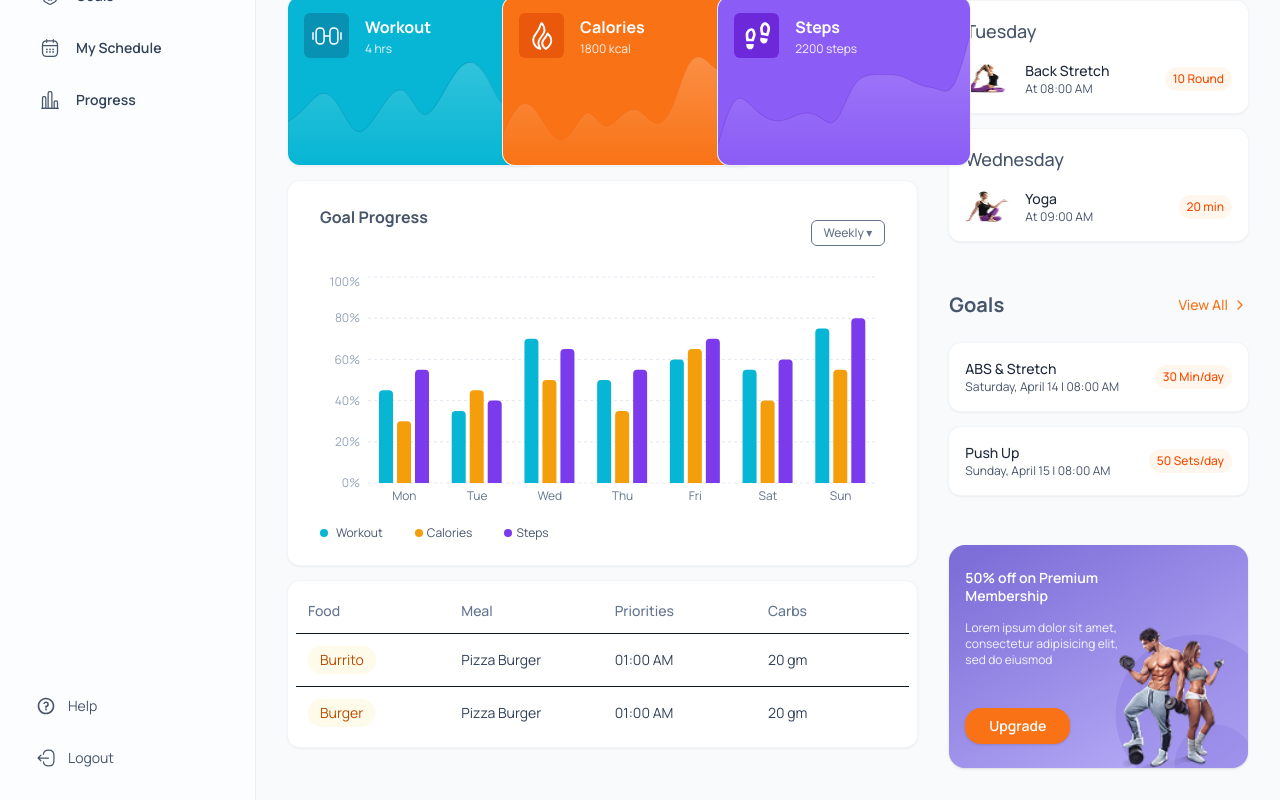
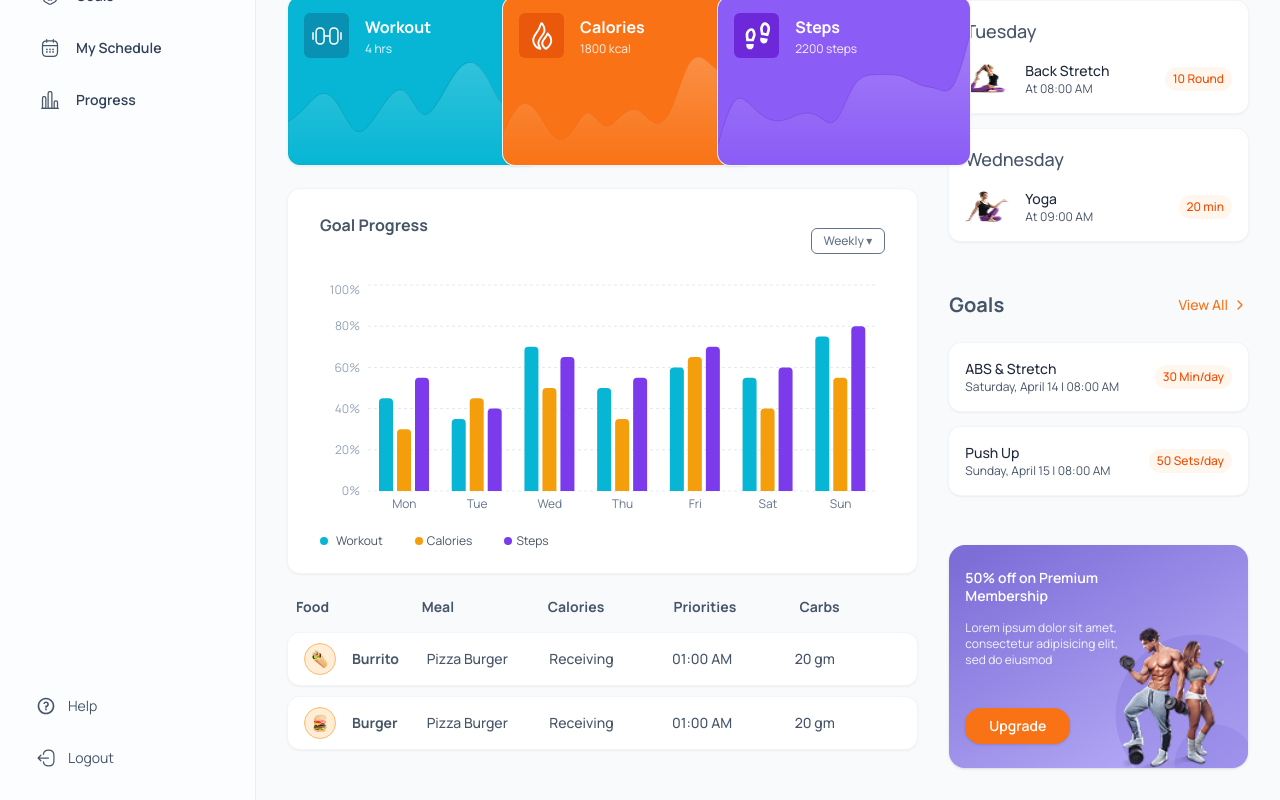
Before and after one commit to nipunrajk/fitness-dashboard, a React (Vite) app: page / in a window 1280 px wide. Shown: the part 287-1087 px from the top of the page. Built offline with nearby package versions, Linux system fonts and the light colour scheme.

Commit message:
food table

```diff
--- a/src/components/chart/GoalProgress.tsx
+++ b/src/components/chart/GoalProgress.tsx
@@ -11,7 +11,7 @@ import {
 
 export default function GoalProgress() {
   return (
-    <section className='rounded-xl bg-white px-8 py-6 shadow-sm ring-1 ring-slate-100'>
+    <section className='rounded-xl bg-white px-8 py-6 mb-6 shadow-sm ring-1 ring-slate-100'>
       <div className='mb-3 flex items-center justify-between'>
         <h3 className='text-base font-bold text-secondary mb-8'>
           Goal Progress
--- a/src/components/table/FoodTable.tsx
+++ b/src/components/table/FoodTable.tsx
@@ -2,29 +2,48 @@ import { foods } from '../../data/mock';
 
 export default function FoodTable() {
   return (
-    <section className="rounded-xl bg-white p-2 shadow-sm ring-1 ring-slate-100">
-      <table className="w-full table-fixed text-left text-sm">
-        <thead>
-          <tr className="text-slate-500">
-            <th className="p-3 font-medium">Food</th>
-            <th className="p-3 font-medium">Meal</th>
-            <th className="p-3 font-medium">Priorities</th>
-            <th className="p-3 font-medium">Carbs</th>
-          </tr>
-        </thead>
-        <tbody>
-          {foods.map((row, i) => (
-            <tr key={i} className="border-t">
-              <td className="p-3">
-                <span className="inline-flex items-center gap-2 rounded-full bg-amber-50 px-3 py-1 text-amber-700">{row.food}</span>
-              </td>
-              <td className="p-3 text-slate-700">{row.meal}</td>
-              <td className="p-3 text-slate-700">{row.priority}</td>
-              <td className="p-3 text-slate-700">{row.carbs}</td>
-            </tr>
-          ))}
-        </tbody>
-      </table>
+    <section>
+      <div
+        className='grid grid-cols-5 gap-4 px-2 text-sm
+ font-bold text-secondary mb-4'
+      >
+        <div>Food</div>
+        <div>Meal</div>
+        <div>Calories</div>
+        <div>Priorities</div>
+        <div>Carbs</div>
+      </div>
+
+      {/* Rows */}
+      <div className='mt-3 space-y-3'>
+        {foods.map((row, i) => (
+          <div
+            key={i}
+            className='grid grid-cols-5 items-center gap-4 rounded-xl bg-white px-4 py-[10px] shadow-sm ring-1 ring-slate-100 text-sm text-secondary'
+          >
+            {/* Food with icon */}
+            <div className='flex items-center gap-4'>
+              <span className='inline-flex h-8 w-8 items-center justify-center rounded-full bg-[var(--color-primary-hover)] border-[0.5px] border-[var(--color-primary-border)]'>
+                <img
+                  src={
+                    row.food.includes('Burrito')
+                      ? '/food-table/buritto.png'
+                      : '/food-table/burger.png'
+                  }
+                  alt={row.food}
+                  className='h-6 w-6 object-contain'
+                />
+              </span>
+              <span className='font-bold'>{row.food}</span>
+            </div>
+
+            <div className='font-medium'>{row.meal}</div>
+            <div className='font-medium'>Receiving</div>
+            <div className='font-medium'>{row.priority}</div>
+            <div className='font-medium'>{row.carbs}</div>
+          </div>
+        ))}
+      </div>
     </section>
   );
 }
--- a/src/pages/Overview.tsx
+++ b/src/pages/Overview.tsx
@@ -12,7 +12,7 @@ export default function Overview() {
     <div className="grid grid-cols-1 gap-8 lg:grid-cols-3">
       <div className="space-y-4 lg:col-span-2">
         <HeroBanner />
-        <div className="grid grid-cols-1 gap-4 sm:grid-cols-3">
+        <div className="grid grid-cols-1 gap-4 mb-6 sm:grid-cols-3">
           {statCards.map((c) => (
             <StatCard
               key={c.title}
--- a/src/styles/index.css
+++ b/src/styles/index.css
@@ -5,6 +5,8 @@
 :root {
   color-scheme: light;
   --primary: #f97316;
+  --primary-hover: #FFEDD5;
+  --primary-border: #FDBA74;
   --secondary: #475569;
   --muted: #64748b;
   --slate-800: #1e293b;
@@ -32,6 +34,8 @@
     Roboto, Noto Sans;
 
   --color-primary: var(--primary);
+  --color-primary-hover: var(--primary-hover);
+  --color-primary-border: var(--primary-border);
   --color-secondary: var(--secondary);
   --color-muted: var(--muted);
   --color-slate-800: var(--slate-800);
```
Also changed, not shown: public/food-table/burger.png (added), public/food-table/buritto.png (added).
